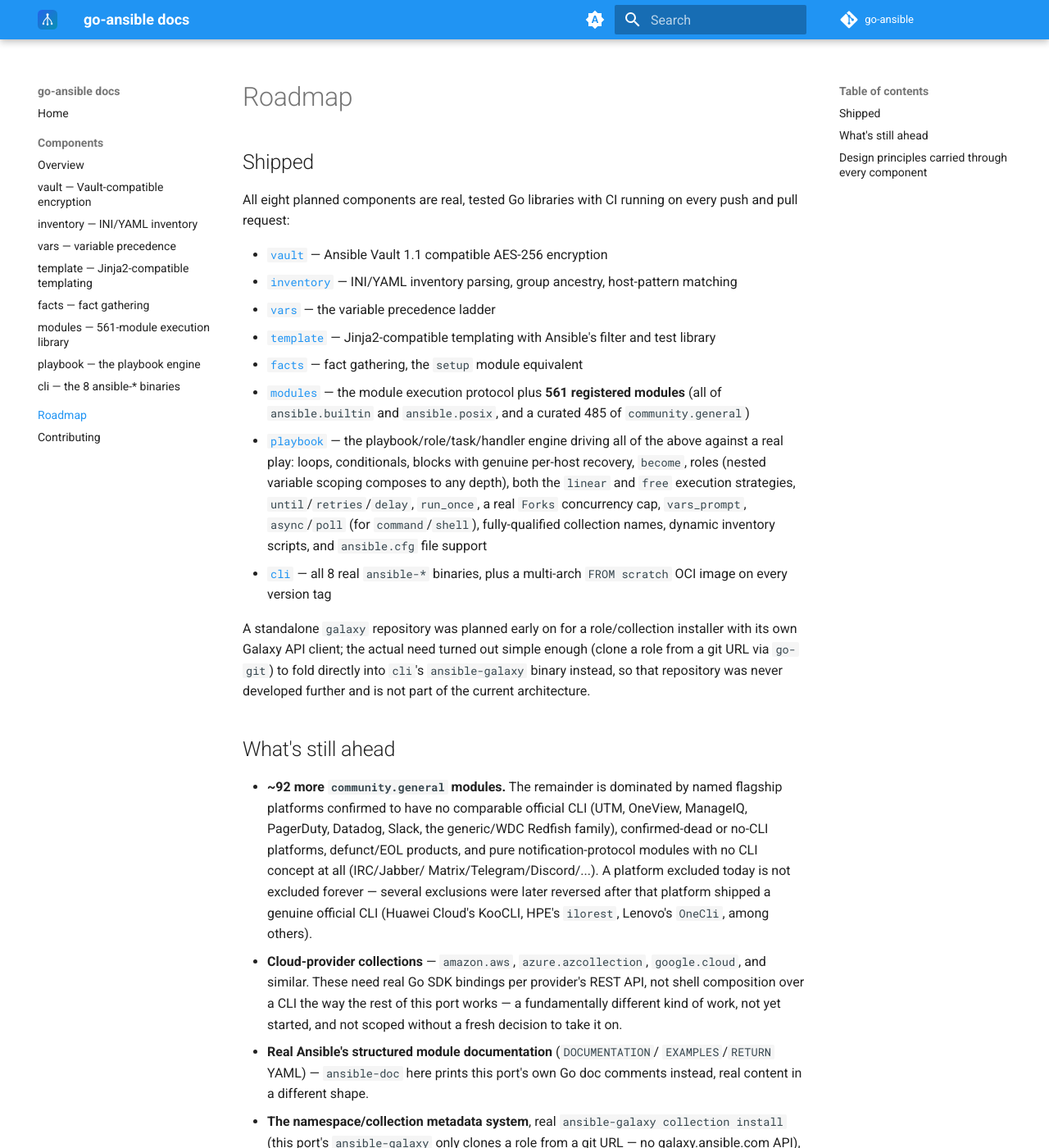
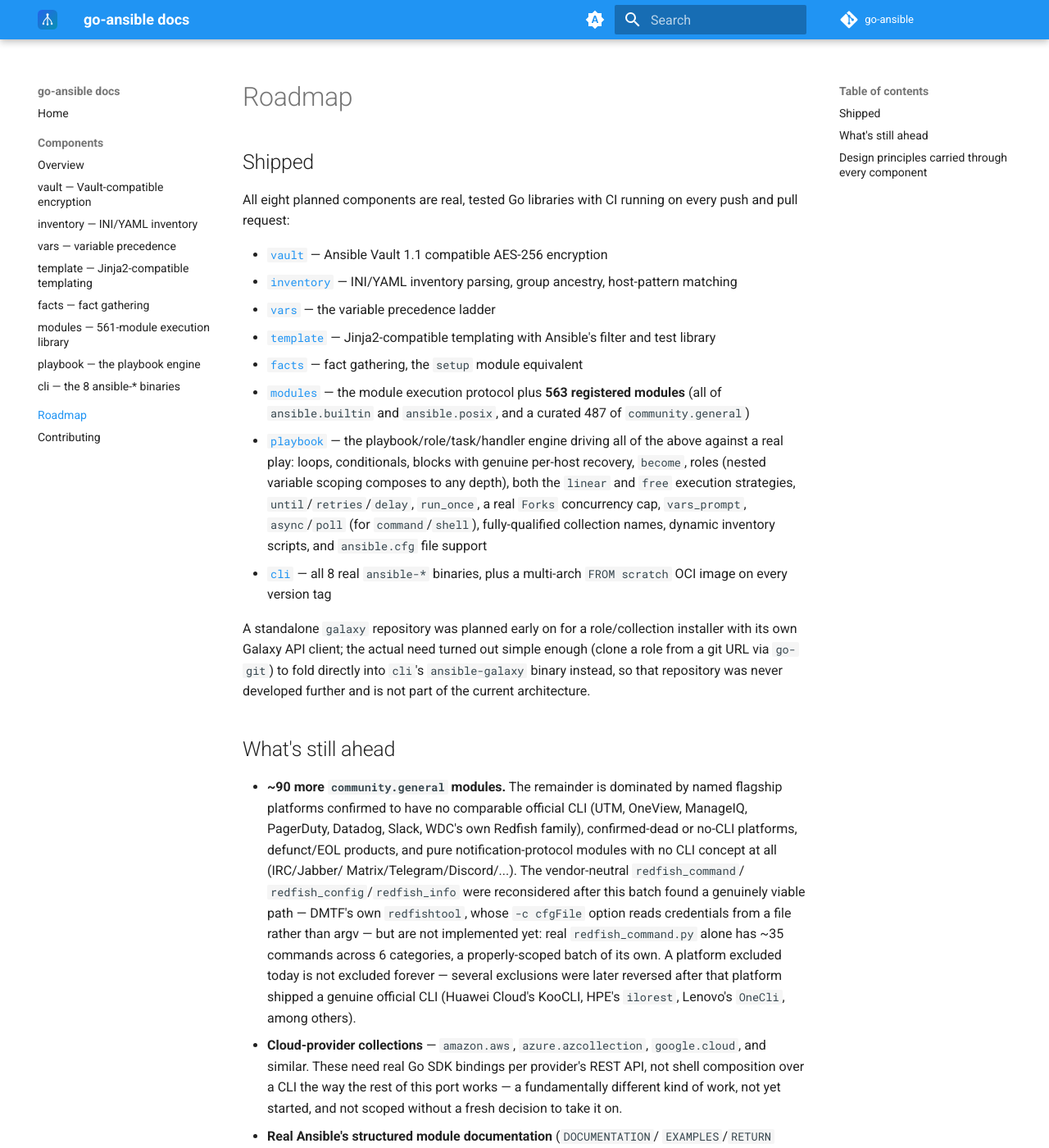
Before and after one commit to go-ansible/docs, an MkDocs documentation site: the page built from docs/roadmap.md, in a window 1280 px wide and 1400 px high. Shown: the whole window at 82% size. Built offline with MkDocs 1.6.1 and Material for MkDocs 9.7.7, drawn with Linux system fonts in a browser that asks for light colours; the version menu is left out.

Commit message:
Refresh module count for hpilo_boot/hpilo_info (561→563, 92→90 remaining) (#4)
Also notes the redfishtool discovery for redfish_command/config/info
as a queued, properly-scoped next step rather than a confirmed gap.

Co-authored-by: Claude Sonnet 5 <noreply@anthropic.com>

```diff
--- a/docs/roadmap.md
+++ b/docs/roadmap.md
@@ -15,8 +15,8 @@ on every push and pull request:
 - [`facts`](components/facts.md) — fact gathering, the `setup` module
   equivalent
 - [`modules`](components/modules.md) — the module execution protocol plus
-  **561 registered modules** (all of `ansible.builtin` and `ansible.posix`,
-  and a curated 485 of `community.general`)
+  **563 registered modules** (all of `ansible.builtin` and `ansible.posix`,
+  and a curated 487 of `community.general`)
 - [`playbook`](components/playbook.md) — the playbook/role/task/handler
   engine driving all of the above against a real play: loops, conditionals,
   blocks with genuine per-host recovery, `become`, roles (nested variable
@@ -36,12 +36,17 @@ developed further and is not part of the current architecture.
 
 ## What's still ahead
 
-- **~92 more `community.general` modules.** The remainder is dominated by
+- **~90 more `community.general` modules.** The remainder is dominated by
   named flagship platforms confirmed to have no comparable official CLI
-  (UTM, OneView, ManageIQ, PagerDuty, Datadog, Slack, the generic/WDC Redfish
+  (UTM, OneView, ManageIQ, PagerDuty, Datadog, Slack, WDC's own Redfish
   family), confirmed-dead or no-CLI platforms, defunct/EOL products, and pure
   notification-protocol modules with no CLI concept at all (IRC/Jabber/
-  Matrix/Telegram/Discord/...). A platform excluded today is not excluded
+  Matrix/Telegram/Discord/...). The vendor-neutral `redfish_command`/
+  `redfish_config`/`redfish_info` were reconsidered after this batch found a
+  genuinely viable path — DMTF's own `redfishtool`, whose `-c cfgFile` option
+  reads credentials from a file rather than argv — but are not implemented
+  yet: real `redfish_command.py` alone has ~35 commands across 6 categories,
+  a properly-scoped batch of its own. A platform excluded today is not excluded
   forever — several exclusions were later reversed after that platform
   shipped a genuine official CLI (Huawei Cloud's KooCLI, HPE's `ilorest`,
   Lenovo's `OneCli`, among others).
```
Also changed, not shown: docs/components/index.md (+2 -2 lines), docs/components/modules.md (+3 -3 lines), docs/index.md (+2 -2 lines).
